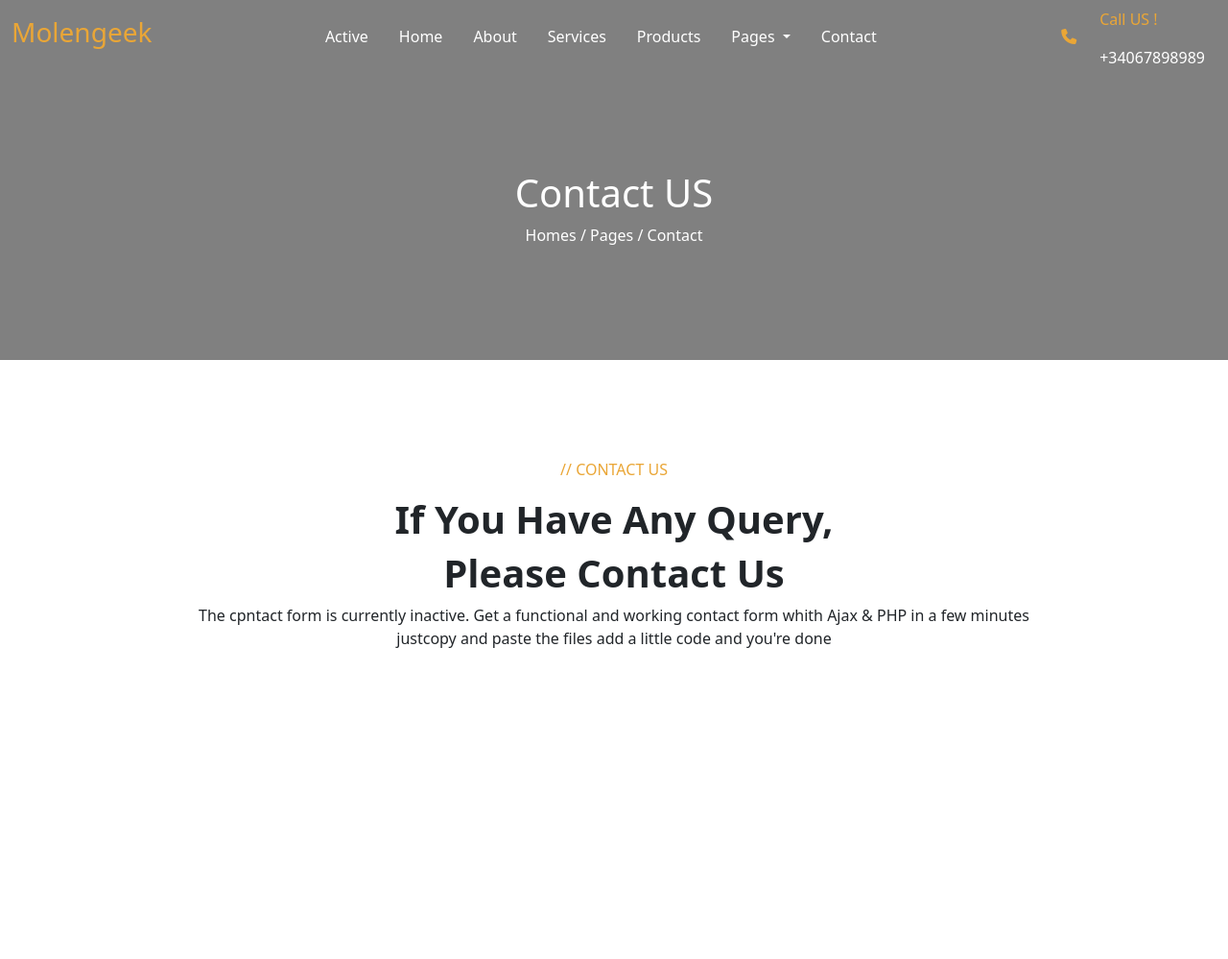
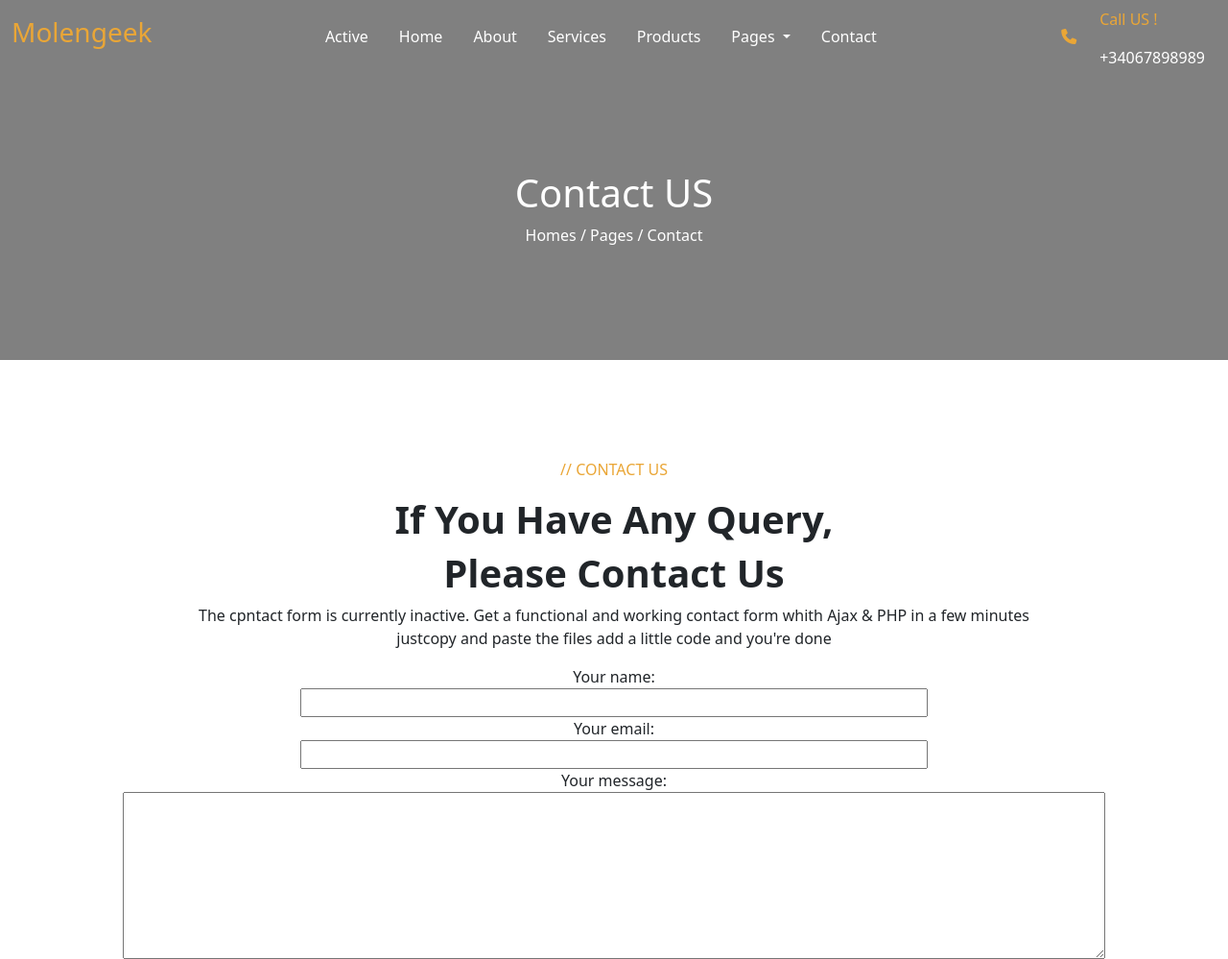
Before and after one commit to DevEless/4Coeur_Quentin_de_la_Meilleure, a website: page public/page/contact.html in a window 1280 px wide. Shown: the whole page at 96% size. Before the commit the page ends 800 px from the top, so only its background shows below. Drawn offline with nearby package versions, Linux system fonts and the light colour scheme.

Commit message:
Jonah Lemu

```diff
--- a/public/page/contact.html
+++ b/public/page/contact.html
@@ -12,6 +12,7 @@
     <link href="https://cdn.jsdelivr.net/npm/bootstrap@5.2.3/dist/css/bootstrap.min.css" rel="stylesheet"
         integrity="sha384-rbsA2VBKQhggwzxH7pPCaAqO46MgnOM80zW1RWuH61DGLwZJEdK2Kadq2F9CUG65" crossorigin="anonymous">
 </head>
+
 <body>
     <header>
         <nav class="navbar" style="background-color: grey;">
@@ -69,7 +70,7 @@
         <h1 class="text-white">Contact US</h1>
         <p class="text-white">
             <a class="text-reset" style="text-decoration: none;" href="../../index.html">Homes </a>/
-        <a class="text-reset" style="text-decoration: none;"  href="...">Pages </a>/
+            <a class="text-reset" style="text-decoration: none;" href="...">Pages </a>/
             <a class="text-reset" style="text-decoration: none;" href="...">Contact</a>
         </p>
     </section>
@@ -77,13 +78,44 @@
         <p class="text-orange">// CONTACT US</p>
         <h1><strong>If You Have Any Query,</strong></h1>
         <h1><strong>Please Contact Us</strong></h1>
-    <p>The cpntact form is currently inactive. Get a functional and working contact form whith Ajax & PHP in a few minutes <br>
+        <p>The cpntact form is currently inactive. Get a functional and working contact form whith Ajax & PHP in a few
+            minutes <br>
             justcopy and paste the files add a little code and you're done
         </p>
+        <div class="container">
+
+            <div id="after_submit"></div>
+            <form id="contact_form" action="#" method="POST" enctype="multipart/form-data">
+            <div class="row">
+                <div class="col">
+
+                    <label class="required" for="name">Your name:</label><br />
+                    <input id="name" class="input" name="name" type="text" value="" size="65" /><br />
+                    <span id="name_validation" class="error_message"></span>
+                </div>
+                <div class="col">
+
+                    <label class="required" for="email">Your email:</label><br />
+                    <input id="email" class="input" name="email" type="text" value="" size="65" /><br />
+                    <span id="email_validation" class="error_message"></span>
+                </div>
+                </div>
+            <div class="row">
+            </div>
+            <div class="row">
+                <label class="required" for="message">Your message:</label><br />
+                <textarea id="message" class="input" name="message" rows="7" cols="30"></textarea><br />
+                <span id="message_validation" class="error_message"></span>
+            </div>
+
+
+        </form>
+    </div>
     </section>
     <main>
 
         <script src="./node_modules/bootstrap/dist/js/bootstrap.bundle.js"></script>
     </main>
 </body>
+
 </html>
--- a/src/sass/modules/_contact.scss
+++ b/src/sass/modules/_contact.scss
@@ -14,4 +14,7 @@
 }
 .SC2{
     margin-top: 8%;
+    .container{
+        width:80%;
+    }
 }
```
Also changed, not shown: public/css/app.css. Lines whose indentation alone changed are shown as unchanged.
